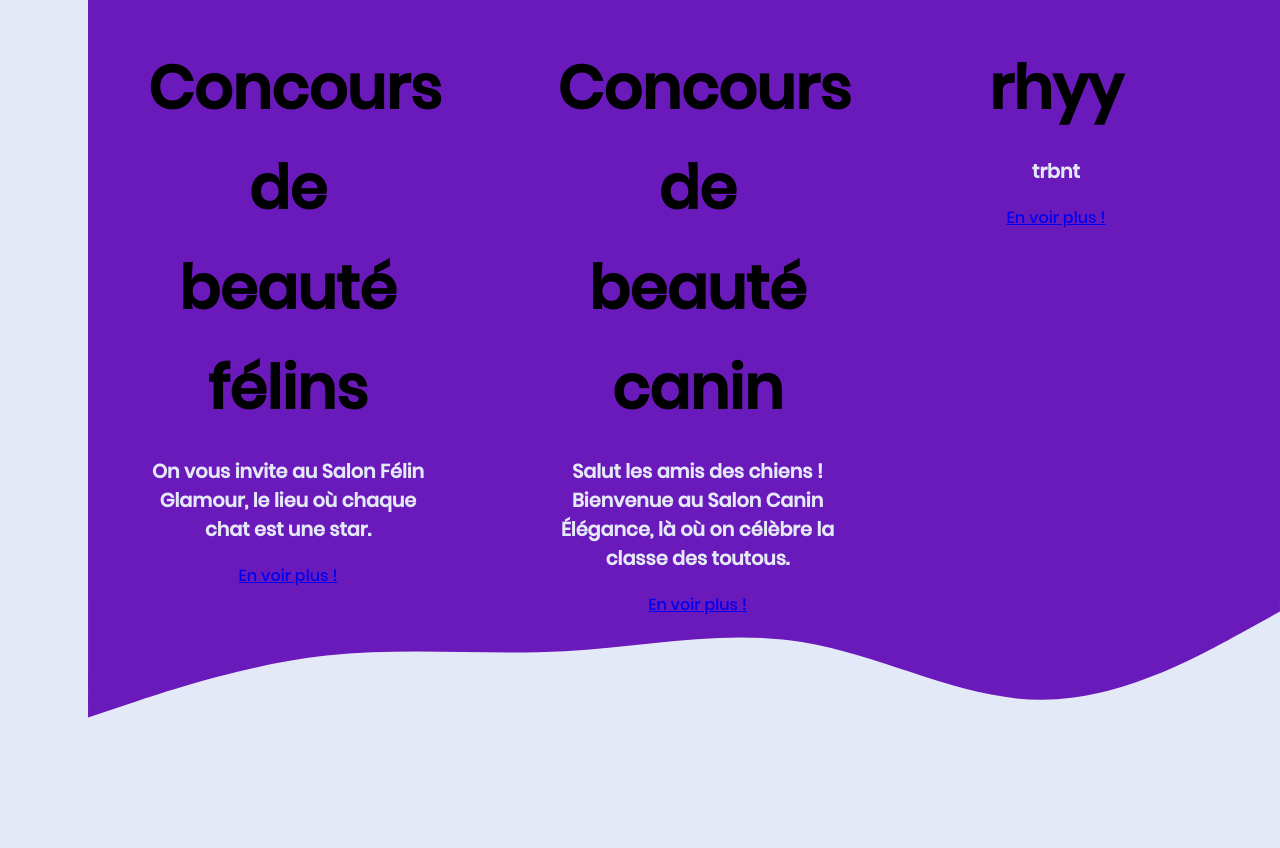
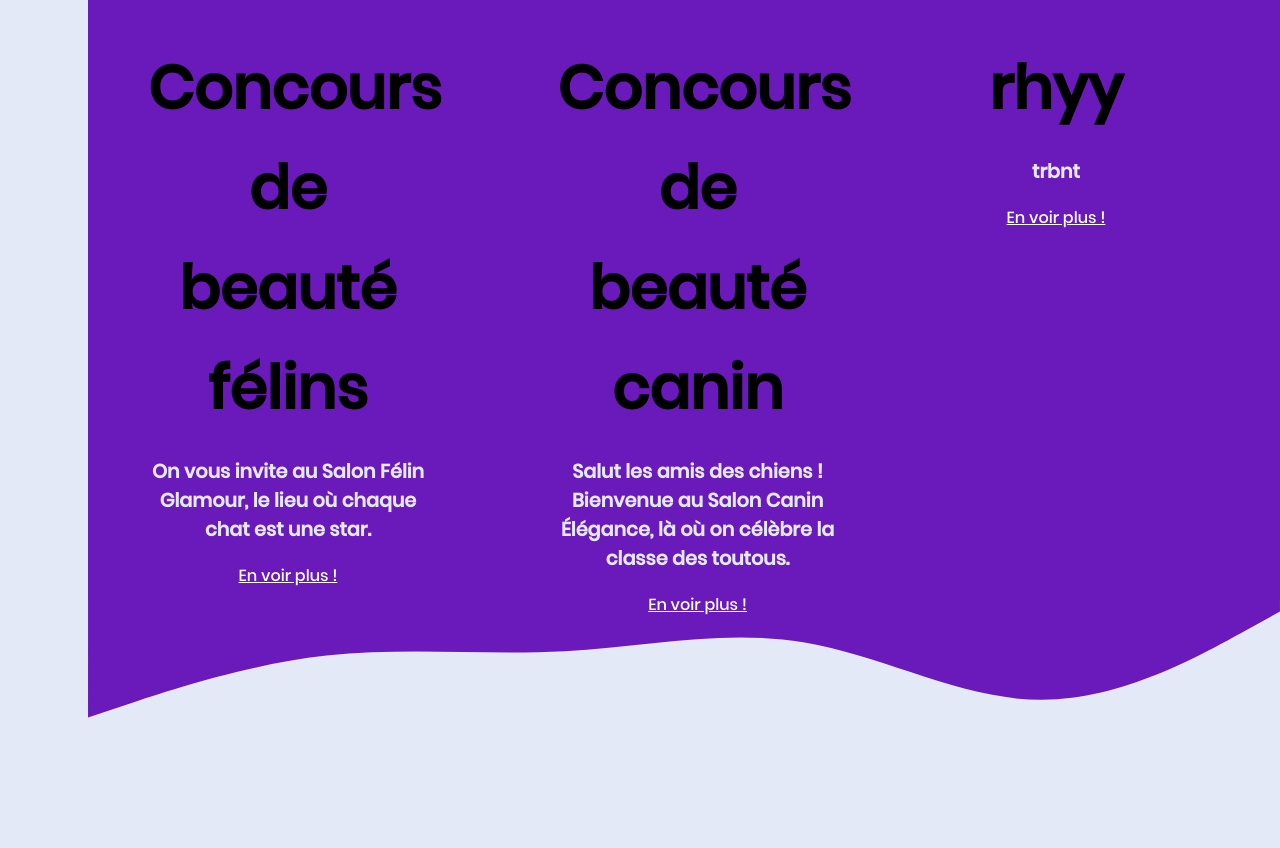
Before and after one commit to Marine-Bernard/LaFoireDesPatounes, a PHP site: page / in a window 1280 px wide. Shown: the part 1451-2299 px from the top of the page. Run offline with PHP 8.4, Linux system fonts and the light colour scheme; data comes from the database, SQL or seed files in the repository.

Commit message:
Changement de la couleur des liens
Liens du carrousel en blanc

```diff
--- a/style/styles.css
+++ b/style/styles.css
@@ -170,3 +170,7 @@ tbody{
   object-fit: contain;
   max-width: 100%;
 }
+
+#c a {
+  color: white;
+}
```
